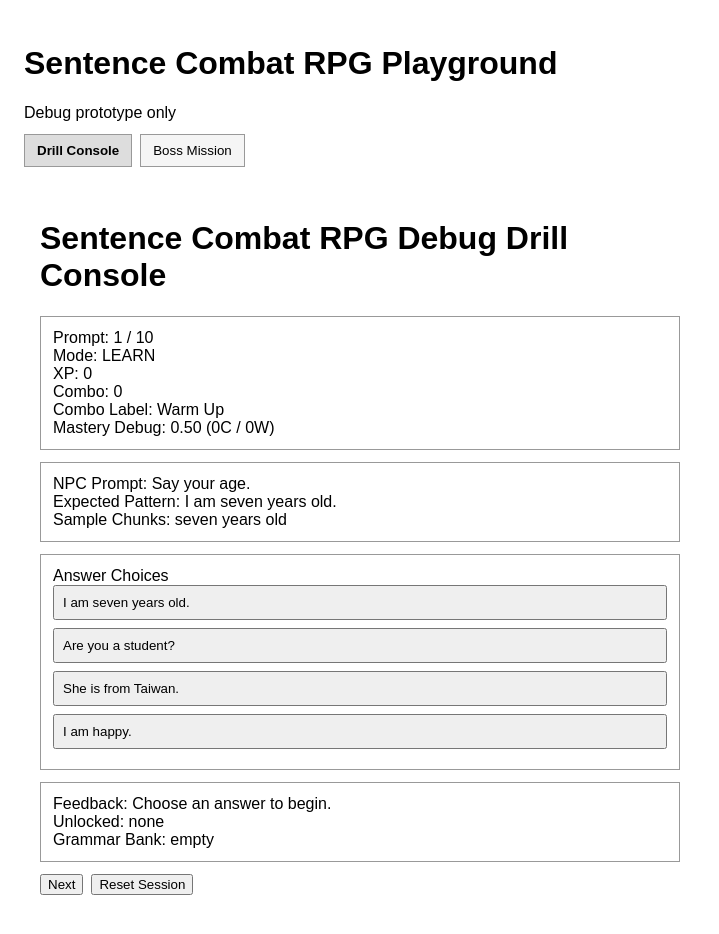
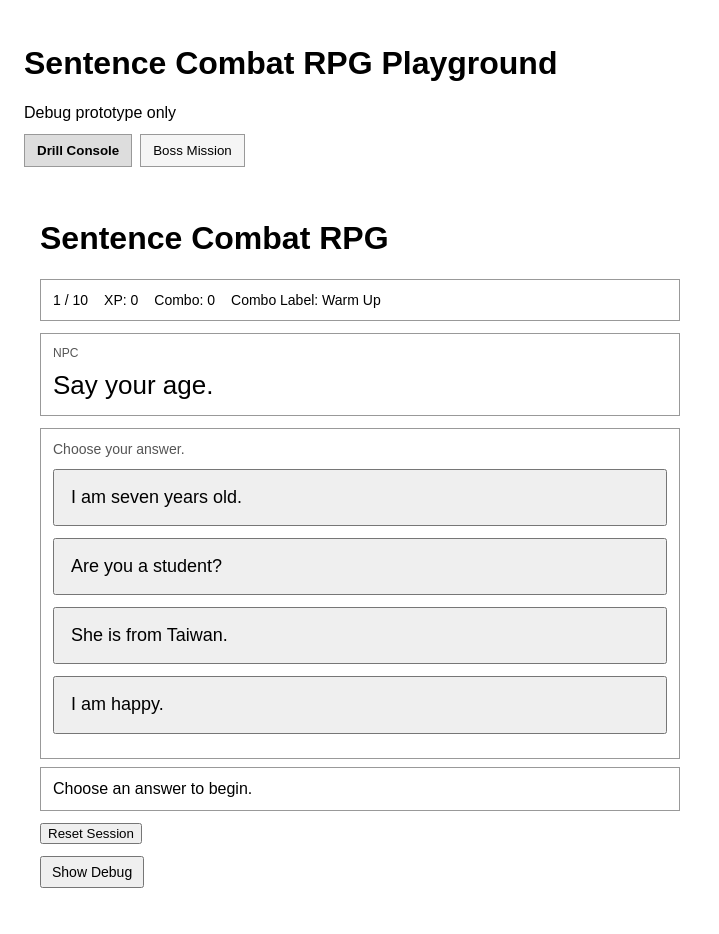
Before and after one commit to cobelinfuture-Kobel/english-reorder-data-v2, a React (Vite) app: page / in a window 1280 px wide. Shown: the top 934 px of the page, without its empty margins (0-719 px from the left). Built offline with nearby package versions, Linux system fonts and the light colour scheme.

Commit message:
feat: improve drill gameplay rhythm

```diff
--- a/src/playground/DrillConsole.tsx
+++ b/src/playground/DrillConsole.tsx
@@ -14,7 +14,7 @@ import { SentenceMasteryMap } from "../runtime/sessionTypes";
 type FeedbackState = {
   message: string;
   unlockedMessage: string;
-  answered: boolean;
+  phase: "idle" | "correct_locked" | "wrong" | "timeout_locked" | "final_correct" | "complete";
 };
 
 type PersistedDrillSession = {
@@ -30,8 +30,13 @@ const DRILL_CONSOLE_STORAGE_KEY = "sentence-combat-rpg:drill-console";
 const defaultFeedbackState: FeedbackState = {
   message: "Choose an answer to begin.",
   unlockedMessage: "",
-  answered: false,
+  phase: "idle",
 };
+
+const AUTO_ADVANCE_DELAY_MS = 800;
+const correctFeedbackPool = ["Hit!", "Nice Flow!", "Chain!", "Pattern Mastery!", "Perfect!"];
+const wrongFeedbackPool = ["Mana unstable...", "Not quite.", "Try again.", "That pattern doesn't fit."];
+const timeoutFeedbackPool = ["Too Slow!", "Chain broken!", "Focus!"];
 
 const panelStyle = {
   border: "1px solid #999",
@@ -39,12 +44,67 @@ const panelStyle = {
   marginBottom: "12px",
 };
 
+const topStatusStyle = {
+  ...panelStyle,
+  display: "flex",
+  flexWrap: "wrap" as const,
+  gap: "8px 16px",
+  alignItems: "center",
+  fontSize: "14px",
+};
+
+const promptPanelStyle = {
+  ...panelStyle,
+};
+
+const npcLabelStyle = {
+  fontSize: "12px",
+  textTransform: "uppercase" as const,
+  color: "#555",
+  marginBottom: "8px",
+};
+
+const npcPromptStyle = {
+  fontSize: "26px",
+  lineHeight: 1.35,
+};
+
+const answerPanelStyle = {
+  ...panelStyle,
+};
+
 const buttonStyle = {
   display: "block",
   width: "100%",
   textAlign: "left" as const,
-  marginBottom: "8px",
-  padding: "8px",
+  marginBottom: "12px",
+  padding: "14px 16px",
+  fontSize: "18px",
+  lineHeight: 1.4,
+};
+
+const feedbackPanelStyle = {
+  ...panelStyle,
+  marginTop: "-4px",
+};
+
+const urgentTimerStyle = {
+  fontSize: "20px",
+  fontWeight: "bold" as const,
+  color: "#b00020",
+};
+
+const debugPanelStyle = {
+  ...panelStyle,
+  borderColor: "#bbb",
+  backgroundColor: "#f7f7f7",
+  fontSize: "14px",
+};
+
+const debugToggleStyle = {
+  padding: "6px 10px",
+  fontSize: "14px",
+  marginBottom: "12px",
 };
 
 function getComboLabel(combo: number): string {
@@ -67,20 +127,8 @@ function getComboLabel(combo: number): string {
   return "Warm Up";
 }
 
-function getCorrectFeedback(comboAfterAnswer: number): string {
-  if (comboAfterAnswer >= 8) {
-    return "Pattern Mastery.";
-  }
-
-  if (comboAfterAnswer >= 5) {
-    return "Sentence Chain.";
-  }
-
-  if (comboAfterAnswer >= 3) {
-    return "Nice Flow.";
-  }
-
-  return "Correct.";
+function pickFeedback(pool: string[]): string {
+  return pool[Math.floor(Math.random() * pool.length)] ?? pool[0];
 }
 
 function clampPromptIndex(promptIndex: number, totalPrompts: number): number {
@@ -145,10 +193,11 @@ function loadPersistedSession(): PersistedDrillSession | null {
           typeof parsedValue.feedback.unlockedMessage === "string"
             ? parsedValue.feedback.unlockedMessage
             : defaultFeedbackState.unlockedMessage,
-        answered:
-          typeof parsedValue.feedback.answered === "boolean"
-            ? parsedValue.feedback.answered
-            : defaultFeedbackState.answered,
+        phase:
+          "phase" in parsedValue.feedback &&
+          typeof parsedValue.feedback.phase === "string"
+            ? parsedValue.feedback.phase
+            : defaultFeedbackState.phase,
       },
     };
   } catch {
@@ -172,6 +221,7 @@ export default function DrillConsole() {
   );
   const [timerSeconds, setTimerSeconds] = useState<number | null>(null);
   const [feedback, setFeedback] = useState<FeedbackState>(persistedSession?.feedback ?? defaultFeedbackState);
+  const [showDebug, setShowDebug] = useState(false);
 
   const currentPrompt = prompts[promptIndex];
   const selectedPromptChunks = useMemo(
@@ -181,6 +231,13 @@ export default function DrillConsole() {
   const comboLabel = getComboLabel(combo);
   const isRapidResponse = currentPrompt.mode === "RAPID_RESPONSE";
   const currentPromptMastery = getSentenceMasteryEntry(masteryBySentenceId, currentPrompt.id);
+  const isFinalPrompt = promptIndex === prompts.length - 1;
+  const isInteractionLocked =
+    feedback.phase === "correct_locked" ||
+    feedback.phase === "timeout_locked" ||
+    feedback.phase === "final_correct" ||
+    feedback.phase === "complete";
+  const isUrgentTimer = isRapidResponse && timerSeconds !== null && timerSeconds <= 1;
 
   useEffect(() => {
     if (typeof window === "undefined") {
@@ -203,16 +260,16 @@ export default function DrillConsole() {
   }, [combo, feedback, promptIndex, prompts, unlockedChunkIds, xp]);
 
   useEffect(() => {
-    if (!isRapidResponse || feedback.answered) {
+    if (!isRapidResponse || isInteractionLocked) {
       setTimerSeconds(null);
       return;
     }
 
     setTimerSeconds(3);
-  }, [currentPrompt.id, feedback.answered, isRapidResponse]);
+  }, [currentPrompt.id, feedback.phase, isInteractionLocked, isRapidResponse]);
 
   useEffect(() => {
-    if (!isRapidResponse || feedback.answered || timerSeconds === null) {
+    if (!isRapidResponse || isInteractionLocked || timerSeconds === null) {
       return;
     }
 
@@ -222,9 +279,9 @@ export default function DrillConsole() {
         recordSentenceAnswer(currentPrompt.id, false, -0.1),
       );
       setFeedback({
-        message: "Too slow. Try again.",
+        message: pickFeedback(timeoutFeedbackPool),
         unlockedMessage: "",
-        answered: true,
+        phase: "timeout_locked",
       });
       return;
     }
@@ -240,10 +297,32 @@ export default function DrillConsole() {
     }, 1000);
 
     return () => window.clearTimeout(timeoutId);
-  }, [feedback.answered, isRapidResponse, timerSeconds]);
+  }, [currentPrompt.id, isInteractionLocked, isRapidResponse, timerSeconds]);
+
+  useEffect(() => {
+    if (feedback.phase !== "correct_locked" && feedback.phase !== "timeout_locked") {
+      return;
+    }
+
+    const timeoutId = window.setTimeout(() => {
+      if (feedback.phase === "correct_locked") {
+        setPromptIndex((currentValue) => currentValue + 1);
+        setFeedback(defaultFeedbackState);
+        return;
+      }
+
+      setFeedback({
+        message: feedback.message,
+        unlockedMessage: "",
+        phase: "idle",
+      });
+    }, AUTO_ADVANCE_DELAY_MS);
+
+    return () => window.clearTimeout(timeoutId);
+  }, [feedback]);
 
   function handleAnswer(answer: string) {
-    if (feedback.answered) {
+    if (isInteractionLocked) {
       return;
     }
 
@@ -273,36 +352,34 @@ export default function DrillConsole() {
       }
 
       setFeedback({
-        message: getCorrectFeedback(nextCombo),
+        message: pickFeedback(correctFeedbackPool),
         unlockedMessage,
-        answered: true,
+        phase: isFinalPrompt ? "final_correct" : "correct_locked",
       });
       return;
     }
 
     setCombo(0);
     setFeedback({
-      message: result.hint ? `Mana unstable. ${result.hint}` : "Mana unstable. Try again.",
+      message: result.hint
+        ? `${pickFeedback(wrongFeedbackPool)} ${result.hint}`
+        : pickFeedback(wrongFeedbackPool),
       unlockedMessage: "",
-      answered: true,
+      phase: "wrong",
     });
   }
 
   function handleNext() {
     if (promptIndex < prompts.length - 1) {
       setPromptIndex(promptIndex + 1);
-      setFeedback({
-        message: "Choose an answer to begin.",
-        unlockedMessage: "",
-        answered: false,
-      });
+      setFeedback(defaultFeedbackState);
       return;
     }
 
     setFeedback({
       message: "Session complete. Restart the file state to replay this mock run.",
       unlockedMessage: "",
-      answered: true,
+      phase: "complete",
     });
   }
 
@@ -324,65 +401,91 @@ export default function DrillConsole() {
 
   return (
     <div style={{ fontFamily: "sans-serif", maxWidth: "640px", padding: "16px" }}>
-      <h1>Sentence Combat RPG Debug Drill Console</h1>
+      <h1>Sentence Combat RPG</h1>
 
-      <div style={panelStyle}>
+      <div style={topStatusStyle}>
         <div>
-          Prompt: {promptIndex + 1} / {prompts.length}
+          {promptIndex + 1} / {prompts.length}
         </div>
-        <div>Mode: {currentPrompt.mode}</div>
         <div>XP: {xp}</div>
         <div>Combo: {combo}</div>
         <div>Combo Label: {comboLabel}</div>
-        {isRapidResponse && <div>Timer: {timerSeconds ?? 0}s</div>}
-        <div>
-          Mastery Debug: {currentPromptMastery.mastery.toFixed(2)} ({currentPromptMastery.correct}C /{" "}
-          {currentPromptMastery.wrong}W)
-        </div>
+        {isRapidResponse && (
+          <div style={isUrgentTimer ? urgentTimerStyle : undefined}>
+            Timer: {timerSeconds ?? 0}s
+          </div>
+        )}
       </div>
 
-      <div style={panelStyle}>
-        <div>NPC Prompt: {currentPrompt.npcPrompt}</div>
-        <div>Expected Pattern: {currentPrompt.drillPrompt.expectedAnswer}</div>
-        <div>
-          Sample Chunks:{" "}
-          {selectedPromptChunks.length > 0
-            ? selectedPromptChunks.map((chunk) => chunk.text).join(", ")
-            : "none"}
-        </div>
+      <div style={promptPanelStyle}>
+        <div style={npcLabelStyle}>NPC</div>
+        <div style={npcPromptStyle}>{currentPrompt.npcPrompt}</div>
       </div>
 
-      <div style={panelStyle}>
-        <div>Answer Choices</div>
+      <div style={answerPanelStyle}>
+        <div style={{ marginBottom: "12px", fontSize: "14px", color: "#555" }}>Choose your answer.</div>
         {currentPrompt.choices.map((choice) => (
           <button
             key={choice.id}
             style={buttonStyle}
             type="button"
             onClick={() => handleAnswer(choice.answer)}
-            disabled={feedback.answered || (isRapidResponse && timerSeconds === 0)}
+            disabled={isInteractionLocked || (isRapidResponse && timerSeconds === 0)}
           >
             {choice.label}
           </button>
         ))}
       </div>
 
-      <div style={panelStyle}>
-        <div>Feedback: {feedback.message}</div>
-        <div>Unlocked: {feedback.unlockedMessage || "none"}</div>
-        <div>
-          Grammar Bank: {unlockedChunkIds.length > 0 ? unlockedChunkIds.join(", ") : "empty"}
-        </div>
+      <div style={feedbackPanelStyle}>
+        <div>{feedback.message}</div>
+        {feedback.unlockedMessage ? (
+          <div style={{ marginTop: "8px", fontSize: "13px", color: "#555" }}>
+            {feedback.unlockedMessage}
+          </div>
+        ) : null}
       </div>
 
-      <div>
-        <button type="button" onClick={handleNext} style={{ marginRight: "8px" }}>
-          Next
-        </button>
+      <div style={{ marginBottom: "12px" }}>
+        {(feedback.phase === "final_correct" || feedback.phase === "complete") && (
+          <button type="button" onClick={handleNext} style={{ marginRight: "8px" }}>
+            Next
+          </button>
+        )}
         <button type="button" onClick={handleResetSession}>
           Reset Session
         </button>
       </div>
+
+      <div>
+        <button
+          type="button"
+          onClick={() => setShowDebug((currentValue) => !currentValue)}
+          style={debugToggleStyle}
+        >
+          {showDebug ? "Hide Debug" : "Show Debug"}
+        </button>
+      </div>
+
+      {showDebug ? (
+        <div style={debugPanelStyle}>
+          <div>Expected: {currentPrompt.drillPrompt.expectedAnswer}</div>
+          <div>Mode: {currentPrompt.mode}</div>
+          <div>
+            Sample Chunks:{" "}
+            {selectedPromptChunks.length > 0
+              ? selectedPromptChunks.map((chunk) => chunk.text).join(", ")
+              : "none"}
+          </div>
+          <div>
+            Mastery: {currentPromptMastery.mastery.toFixed(2)} ({currentPromptMastery.correct}C /{" "}
+            {currentPromptMastery.wrong}W)
+          </div>
+          <div>
+            Grammar Bank: {unlockedChunkIds.length > 0 ? unlockedChunkIds.join(", ") : "empty"}
+          </div>
+        </div>
+      ) : null}
     </div>
   );
 }
```
